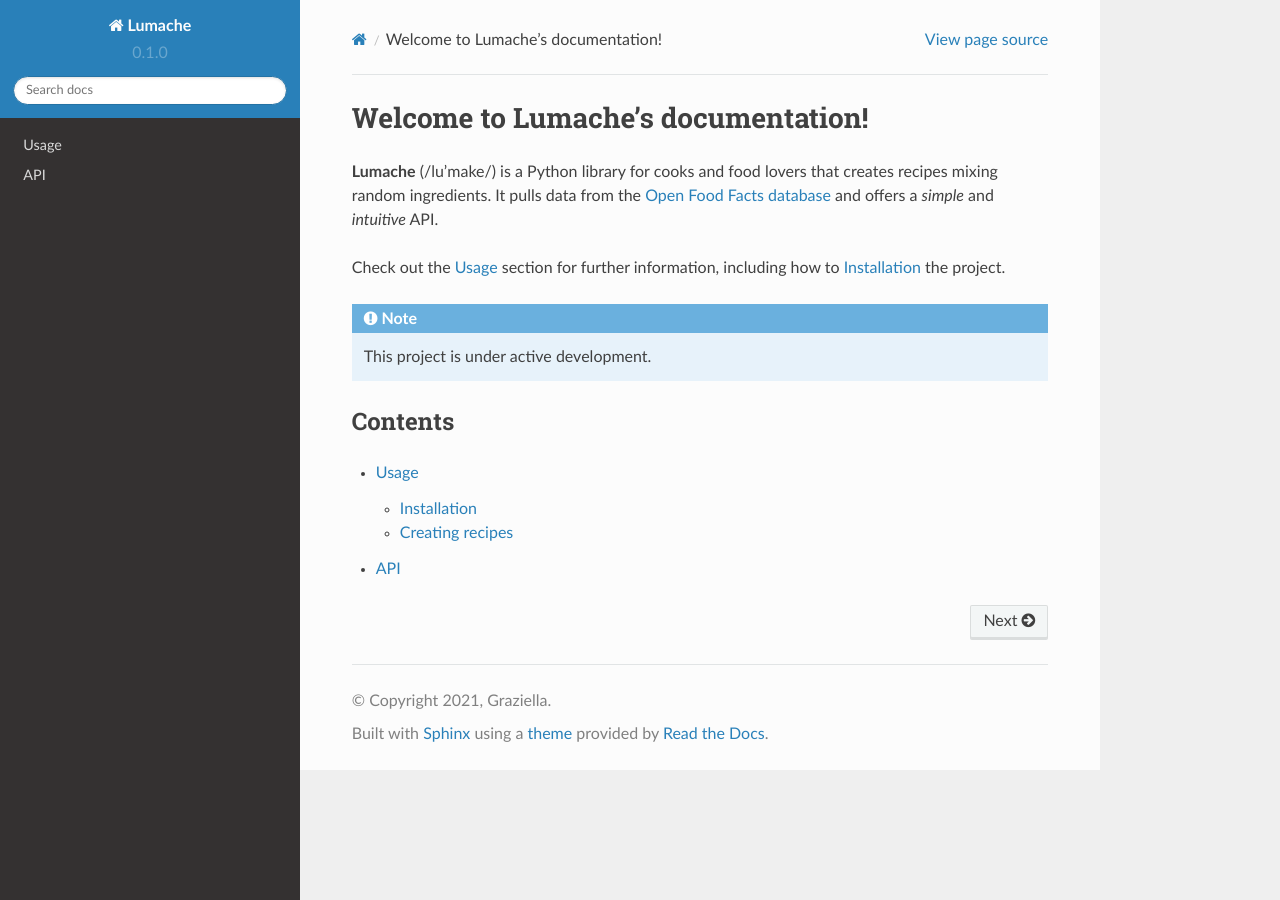
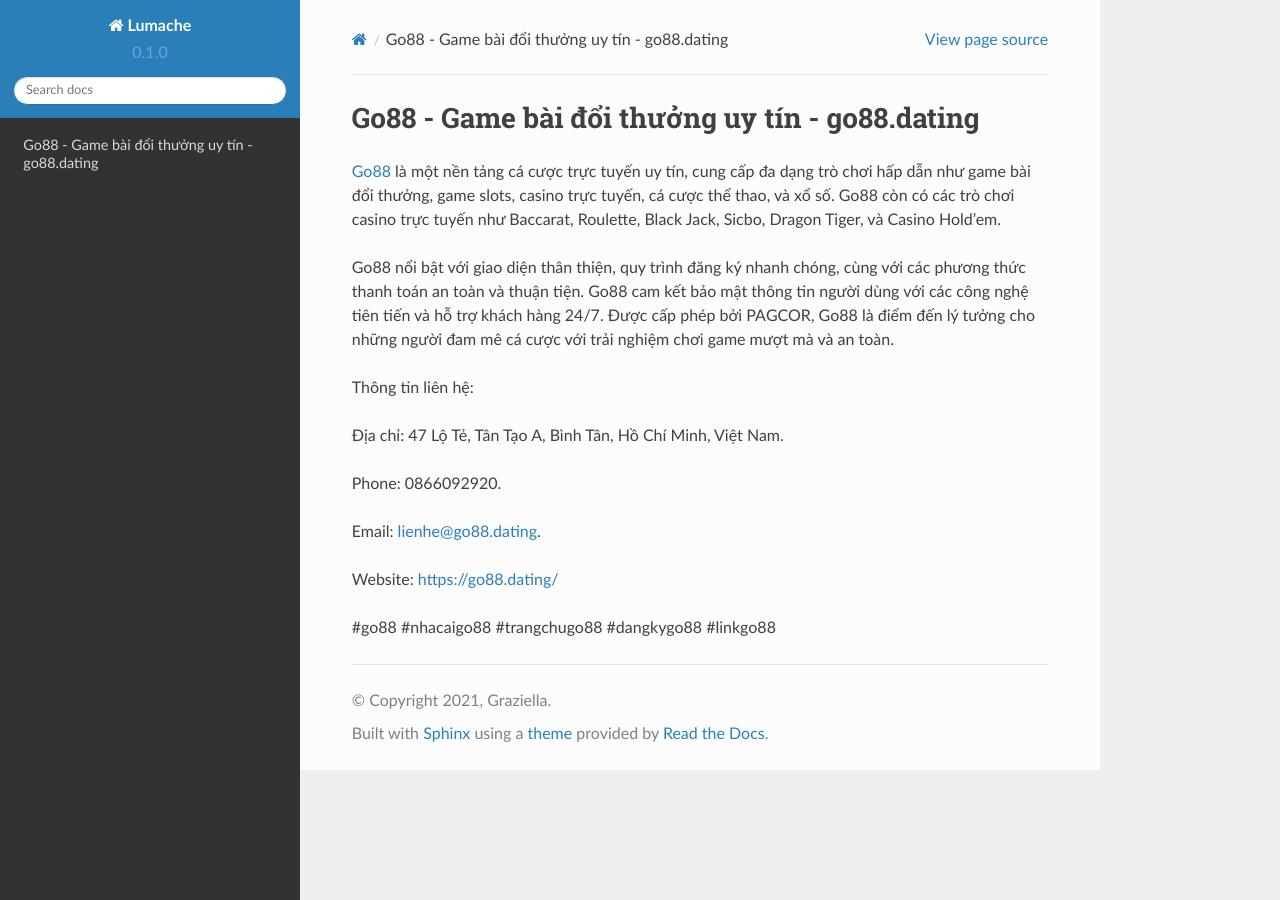
Before and after one commit to iaduphattai904809/go88dating, a Sphinx documentation site: the page built from docs/source/index.rst, in a window 1280 px wide. Built offline with Sphinx 7.4.7 and the Read the Docs theme 2.0.0, drawn with Linux system fonts in a browser that asks for light colours.

Commit message:
Update index.rst

```diff
--- a/docs/source/index.rst
+++ b/docs/source/index.rst
@@ -1,22 +1,18 @@
-Welcome to Lumache's documentation!
+Go88 - Game bài đổi thưởng uy tín - go88.dating
 ===================================
 
-**Lumache** (/lu'make/) is a Python library for cooks and food lovers
-that creates recipes mixing random ingredients.
-It pulls data from the `Open Food Facts database <https://world.openfoodfacts.org/>`_
-and offers a *simple* and *intuitive* API.
+`Go88 <https://go88.dating/>`_ là một nền tảng cá cược trực tuyến uy tín, cung cấp đa dạng trò chơi hấp dẫn như game bài đổi thưởng, game slots, casino trực tuyến, cá cược thể thao, và xổ số. Go88 còn có các trò chơi casino trực tuyến như Baccarat, Roulette, Black Jack, Sicbo, Dragon Tiger, và Casino Hold’em.
 
-Check out the :doc:`usage` section for further information, including
-how to :ref:`installation` the project.
+Go88 nổi bật với giao diện thân thiện, quy trình đăng ký nhanh chóng, cùng với các phương thức thanh toán an toàn và thuận tiện. Go88 cam kết bảo mật thông tin người dùng với các công nghệ tiên tiến và hỗ trợ khách hàng 24/7. Được cấp phép bởi PAGCOR, Go88 là điểm đến lý tưởng cho những người đam mê cá cược với trải nghiệm chơi game mượt mà và an toàn.
 
-.. note::
+Thông tin liên hệ:
 
-   This project is under active development.
+Địa chỉ: 47 Lộ Tẻ, Tân Tạo A, Bình Tân, Hồ Chí Minh, Việt Nam.
 
-Contents
---------
+Phone: 0866092920.
 
-.. toctree::
+Email: lienhe@go88.dating.
 
-   usage
-   api
+Website: https://go88.dating/
+
+#go88 #nhacaigo88 #trangchugo88 #dangkygo88 #linkgo88
```
